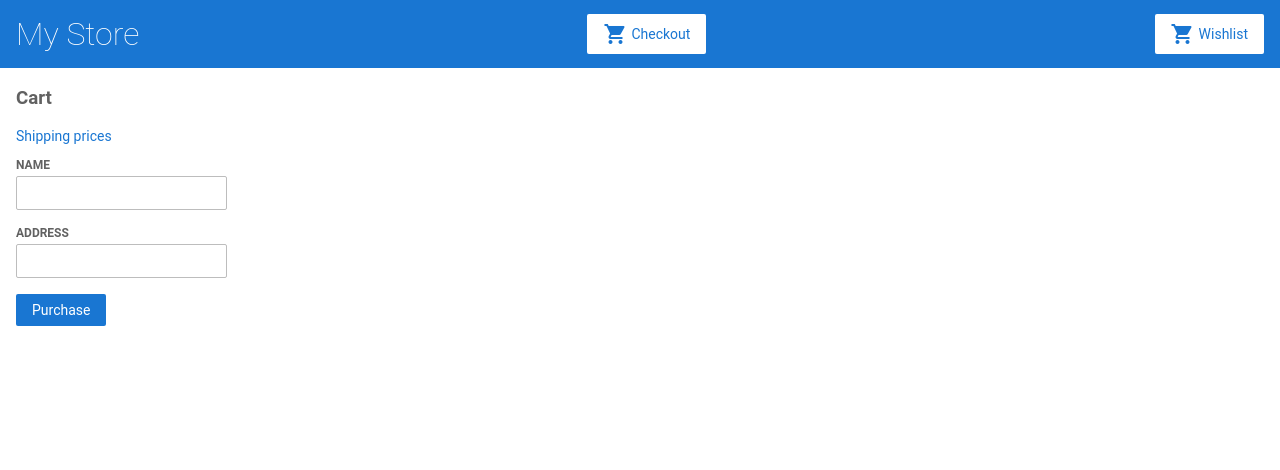
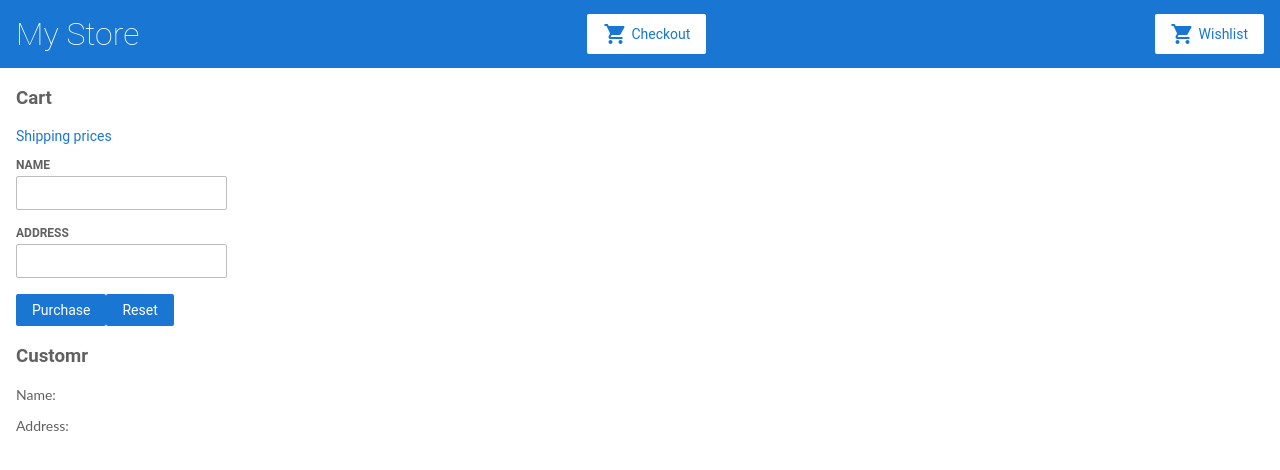
Before and after one commit to ChanksM/angular-tutorial-1, an Angular app: page /cart in a window 1280 px wide. Shown: the top 470 px of the page. Built offline with nearby package versions, Linux system fonts and the light colour scheme.

Commit message:
feat(6-reactive-forms-managing-values): Finish tutorial

```diff
--- a/src/app/cart/cart.component.html
+++ b/src/app/cart/cart.component.html
@@ -25,4 +25,18 @@
     </div>
 
     <button class="button" type="submit">Purchase</button>
+    <button class="button" type="button" (click)="resetForm()">Reset</button>
 </form>
+
+<div>
+    <h3>Customr</h3>
+
+    <p>
+        Name: {{checkedForm.controls.name.value}}
+    </p>
+
+    <p>
+        Address: {{checkedForm.controls.address.value}}
+    </p>
+
+</div>
--- a/src/app/cart/cart.component.ts
+++ b/src/app/cart/cart.component.ts
@@ -34,4 +34,9 @@
         console.log(value);
         this.checkedForm.reset();
     }
+
+    resetForm() {
+        this.checkedForm.get('name').setValue('Mushni');
+        this.checkedForm.get('address').setValue('Tbilisi');
+    }
 }
```
